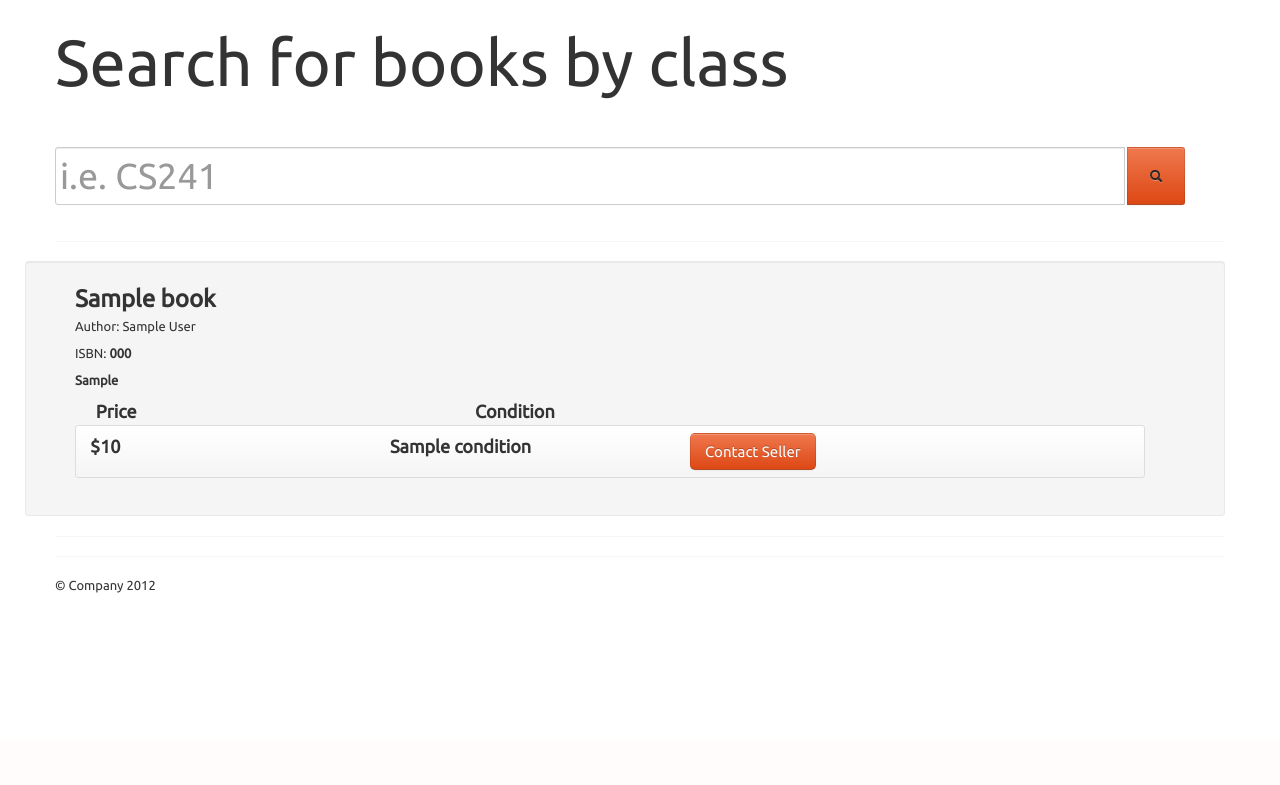
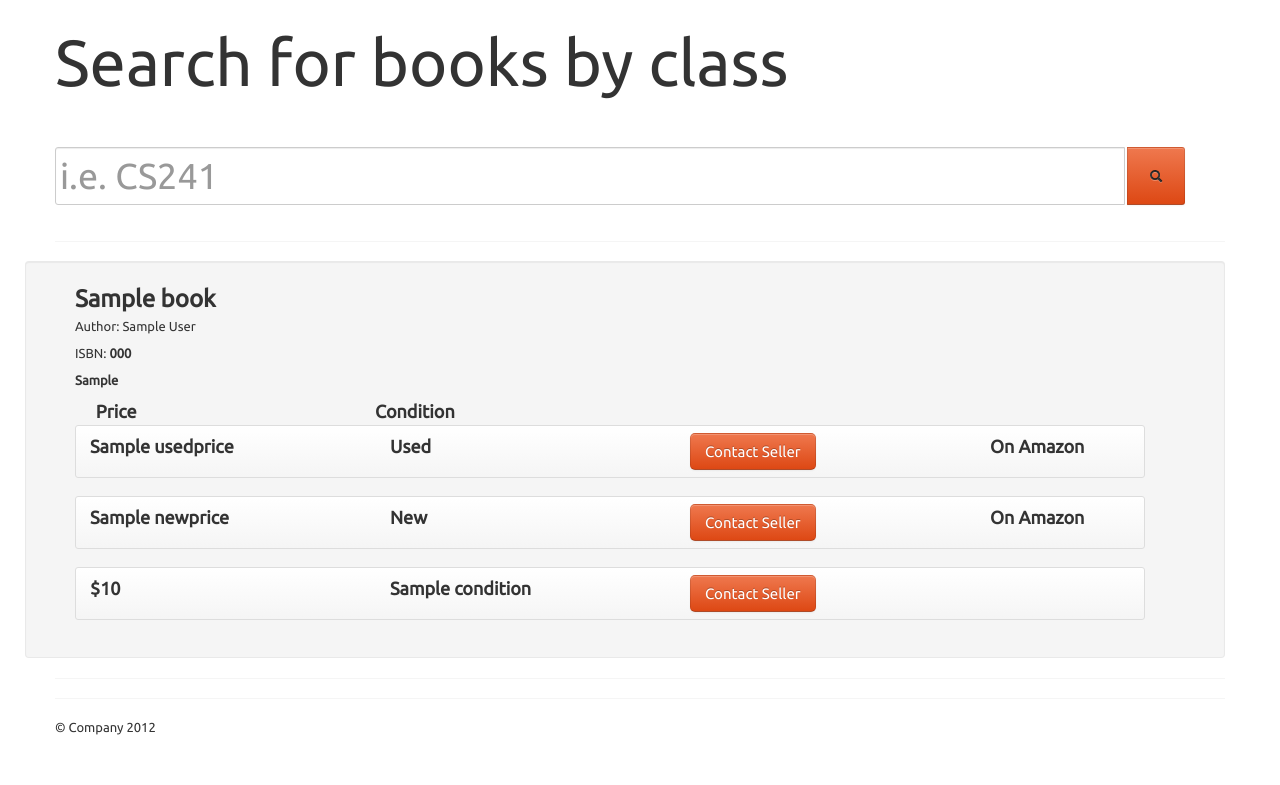
Before and after one commit to Satshabad/theBooklistr-website, a Django app: template templates/search.html in a window 1280 px wide. Shown: the part 61-846 px from the top of the page. Before the commit the page ends 654 px from the top, so only its background shows below. Run offline with Django 3.2, Linux system fonts and the light colour scheme; the template is opened without the code that fills it: most values are stand-ins (such as "Sample title", 1, 10 or a date in 2020); some libraries are stand-ins or nearby versions.

Commit message:
got amazon api working and displaying results

```diff
--- a/templates/search.html
+++ b/templates/search.html
@@ -35,18 +35,56 @@
 				<b>{{ book.ReqOrOpt }}</b>
 			</p>
 			{% endif %}
-
-			{% if book.listings %}
 			<div class="container">
 				<div class='row'>
-					<div class="span4">
+					<div class="span3">
 						<h3>&nbsp;&nbsp;&nbsp;&nbsp;&nbsp;Price</h3>
 					</div>
-					<div class="span4">
+					<div class="span3">
 						<h3>Condition</h3>
 					</div>
 				</div>
 			</div>
+			{% if book.amazon %}
+			<ul class="breadcrumb">
+				<div class="container">
+					<div class='row'>
+						<div class="span3">
+							<h3>{{book.amazon.usedprice}}</h3>
+						</div>
+						<div class="span3">
+							<h3>Used</h3>
+						</div>
+						<div class="span3">
+							<a class="btn btn-primary btn-large" href="{{book.amazon.link}}"> Contact Seller</a>
+						</div>
+						<div class="span2">
+							<h3>On Amazon</h3>
+						</div>
+					</div>
+				</div>
+			</ul>
+			<ul class="breadcrumb">
+				<div class="container">
+					<div class='row'>
+						<div class="span3">
+							<h3>{{book.amazon.newprice}}</h3>
+						</div>
+						<div class="span3">
+							<h3>New</h3>
+						</div>
+						<div class="span3">
+							<a class="btn btn-primary btn-large" href="{{book.amazon.link}}"> Contact Seller</a>
+						</div>
+						<div class="span2">
+							<h3>On Amazon</h3>
+						</div>
+					</div>
+				</div>
+			</ul>
+			{% endif %}
+			{% if book.listings %}
+
 			{% for post in book.listings %}
 			<ul class="breadcrumb">
 				<div class="container">
```
Also changed, not shown: app/views.py (+36 -1 lines).
